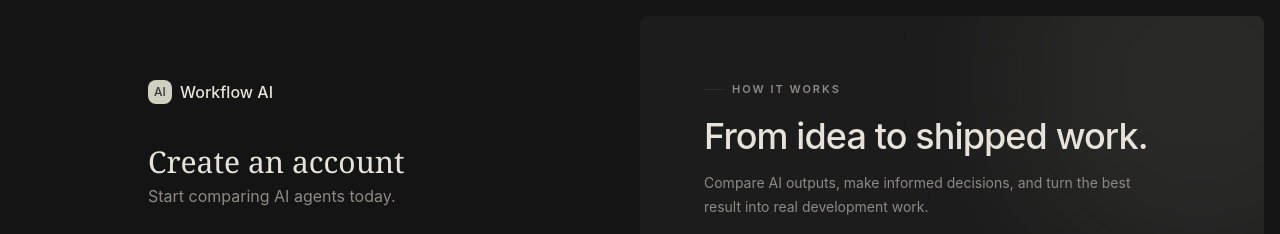
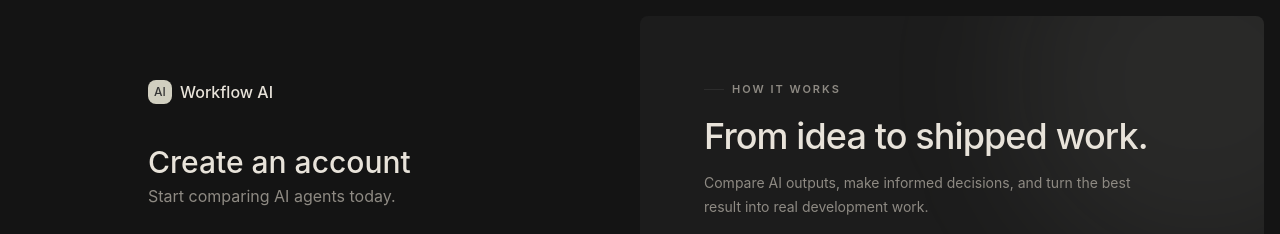
Before and after one commit to josevitor10975/workflow-ai, a Next.js app in the folder my-app/: page /register in a window 1280 px wide. Shown: the top 234 px of the page. Built offline with nearby package versions, Linux system fonts and the light colour scheme.

Commit message:
fix(auth): remove hardcoded serif font

```diff
--- a/my-app/components/auth/RegisterForm.tsx
+++ b/my-app/components/auth/RegisterForm.tsx
@@ -29,7 +29,7 @@ export function RegisterForm() {
         </span>
       </div>
       <div className="mb-8 space-y-1">
-        <h2 className="font-serif text-3xl font-medium text-foreground">
+        <h2 className="text-3xl font-medium text-foreground">
           Create an account
         </h2>
         <p className="text-base font-normal text-muted-foreground">
```
